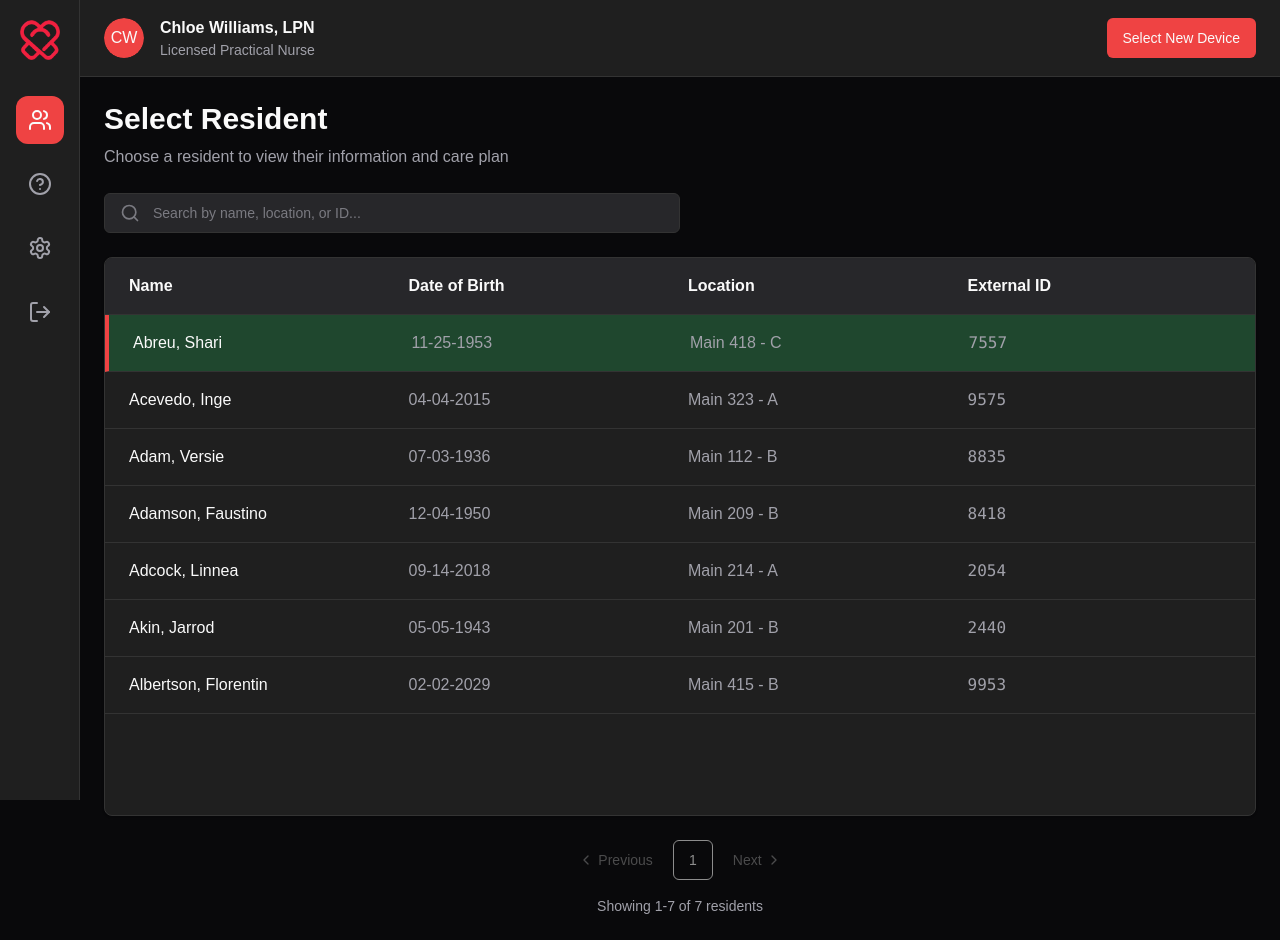
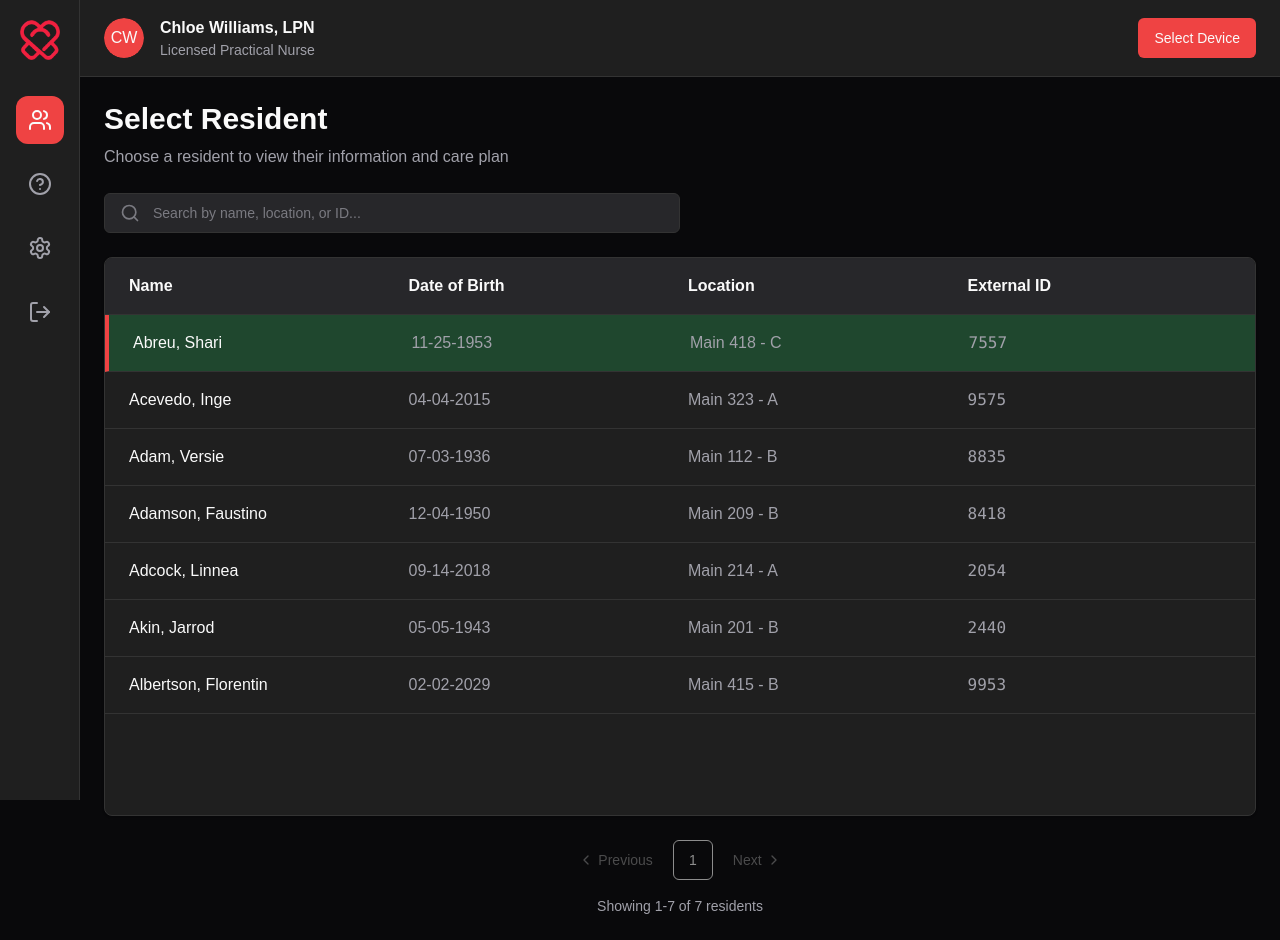
Before and after one commit to ashatalin99/ema-vitals, a Next.js app: page /residents in a window 1280 px wide. Built offline with nearby package versions, Linux system fonts and the light colour scheme.

Commit message:
fix: remove extra wored from the header

```diff
--- a/src/components/Header.tsx
+++ b/src/components/Header.tsx
@@ -147,7 +147,7 @@ const Header = ({
               onClick={() => router.push('/devices')}
               className="px-4 bg-primary text white"
             >
-              Select New Device
+              Select Device
             </Button>
           </div>
         </div>
```
